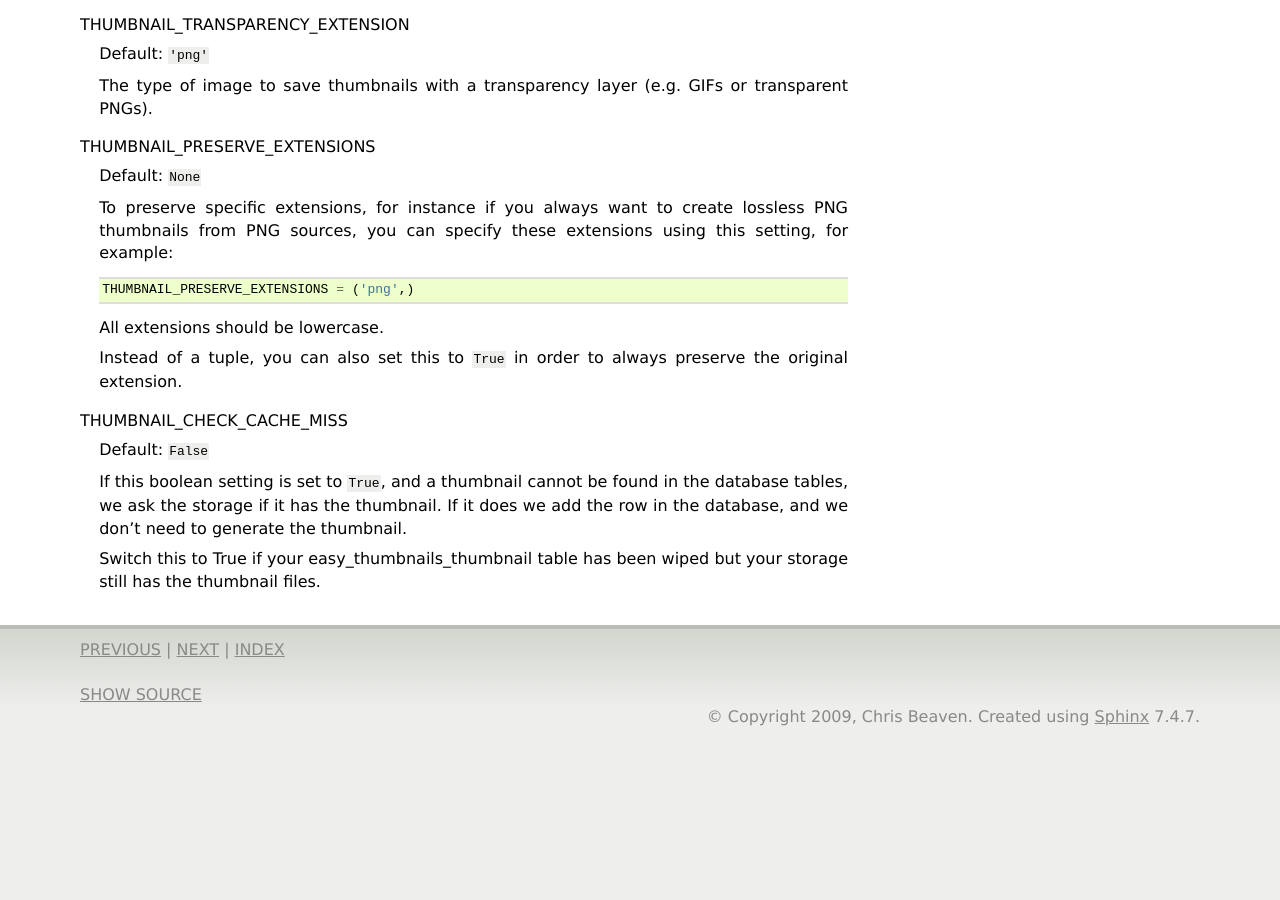
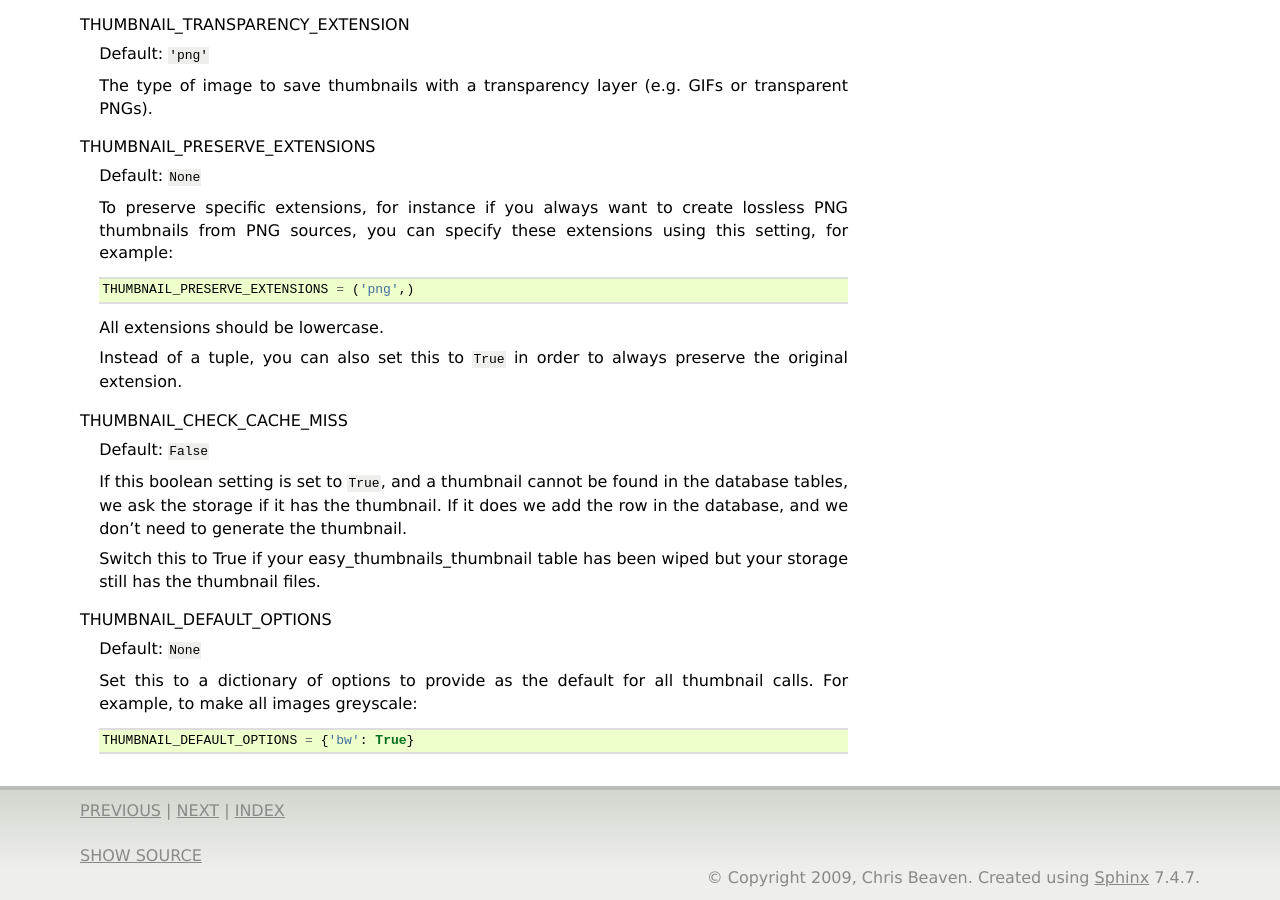
Before and after one commit to SmileyChris/easy-thumbnails, a Sphinx documentation site: the page built from docs/ref/settings.txt, in a window 1280 px wide and 900 px high, scrolled down 2105 px. Built offline with Sphinx 7.4.7, drawn with Linux system fonts in a browser that asks for light colours; before the commit the page ends 2844 px from its top, so only the background shows below that.

Commit message:
Add docs for THUMBNAIL_DEFAULT_OPTIONS

```diff
--- a/docs/ref/settings.txt
+++ b/docs/ref/settings.txt
@@ -150,3 +150,11 @@ THUMBNAIL_CHECK_CACHE_MISS
 
 	Switch this to True if your easy_thumbnails_thumbnail table has been wiped
 	but your storage still has the thumbnail files.
+
+THUMBNAIL_DEFAULT_OPTIONS
+	Default: ``None``
+
+	Set this to a dictionary of options to provide as the default for all
+	thumbnail calls. For example, to make all images greyscale::
+
+		THUMBNAIL_DEFAULT_OPTIONS = {'bw': True}
```
